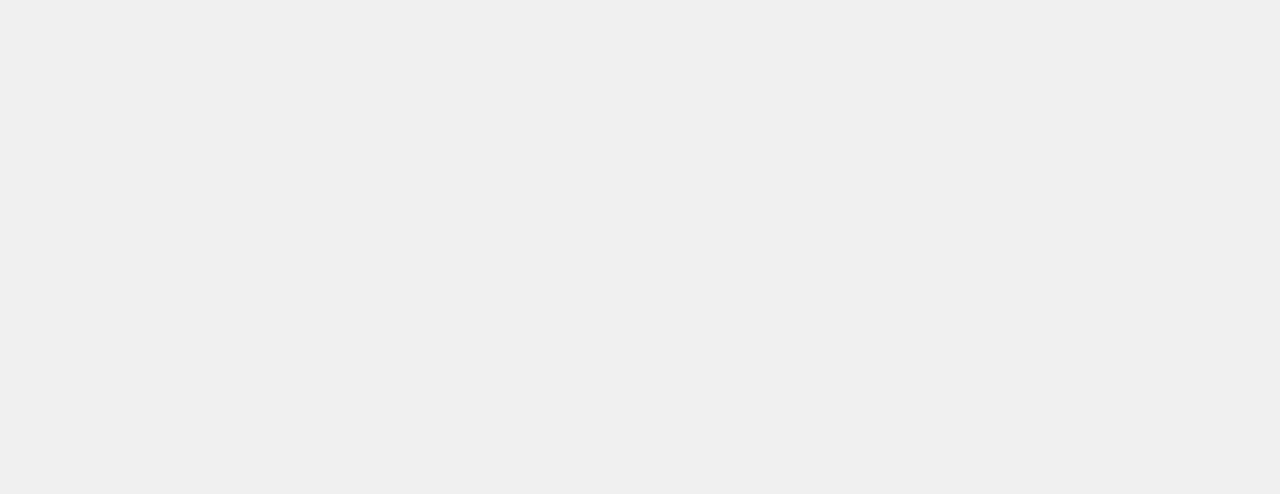
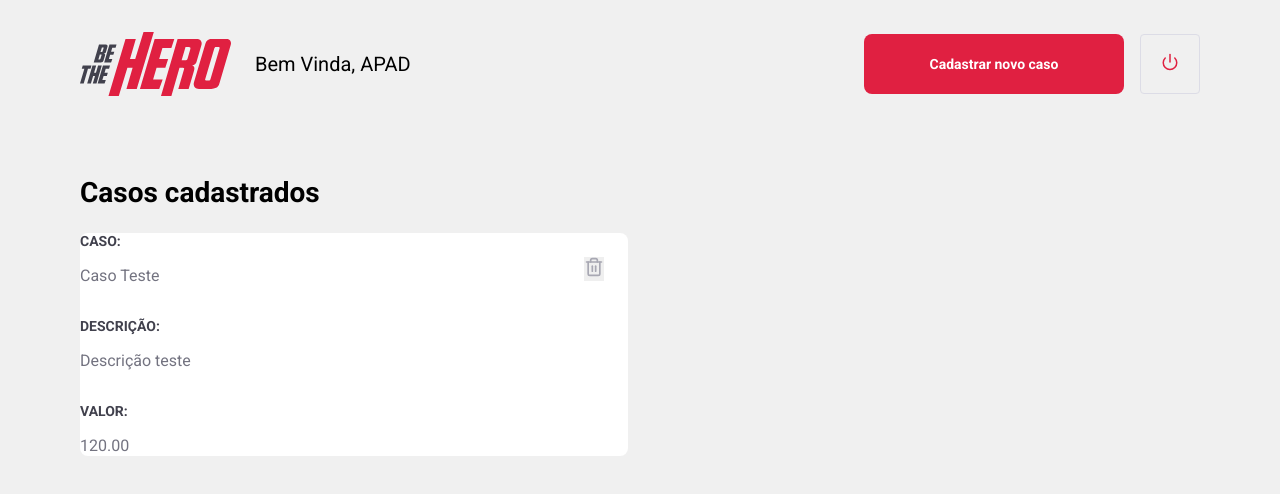
Before and after one commit to helenapaixao/Semana-Omnistack-11, a React (Create React App) app in the folder Frontend/: page /profile in a window 1280 px wide. Shown: the top 494 px of the page. Built offline with nearby package versions, Linux system fonts and the light colour scheme.

Commit message:
page profile done

```diff
--- a/Frontend/src/pages/Profile/index.js
+++ b/Frontend/src/pages/Profile/index.js
@@ -0,0 +1,36 @@
+import React from 'react';
+import logoImg from "../../assets/logo.svg";
+import {Link} from 'react-router-dom'
+import {FiPower, FiTrash2} from 'react-icons/fi'
+
+import './styles.css'
+
+export default function Profile() {
+  return (
+    <div className="profile-container">
+      <header>
+        <img src={logoImg} alt="Be The Heroe"/>
+        <span>Bem Vinda, APAD</span>
+        <Link className="button">Cadastrar novo caso</Link>
+        <button type="button">
+          <FiPower size={18} color="#E02041" />
+        </button>
+      </header>
+      <h1>Casos cadastrados</h1>
+      <ul>
+        <li>
+          <strong>CASO:</strong>
+          <p>Caso Teste</p>
+          <strong>DESCRIÇÃO:</strong>
+          <p>Descrição teste</p>
+          <strong>VALOR:</strong>
+          <p>120.00</p>
+          <button type="button">
+            <FiTrash2 size={20} color="#a8a8b3"/>
+          </button>
+        </li>
+      </ul>
+    </div>
+  )
+
+}
--- a/Frontend/src/pages/Profile/styles.css
+++ b/Frontend/src/pages/Profile/styles.css
@@ -0,0 +1,86 @@
+.profile-container {
+  width: 1000%;
+  max-width: 1180px;
+  padding: 0 30px;
+  margin: 32px auto;
+}
+
+.profile-container header {
+  display: flex;
+  align-items: center;
+}
+
+.profile-container header span {
+  font-size: 20px;
+  margin-left: 24px;
+}
+
+.profile-container header img {
+  height: 64px;
+}
+
+.profile-container header a {
+  width: 260px;
+  margin-left: auto;
+  margin-top: 0;
+}
+
+.profile-container header button{
+  height: 60px;
+  width: 60px;
+  border-radius: 4px;
+  border: 1px solid  #dcdce6;
+  background: transparent;
+  margin-left: 16px;
+
+}
+
+.profile-container header button:hover{
+  border-color: #9999;
+}
+
+.profile-container h1 {
+  margin-top: 80px;
+  margin-bottom: 24px;
+}
+
+.profile-container ul {
+  display: grid;
+  grid-template-columns: repeat(2,1fr);
+  grid-gap:24px;
+  list-style: none;
+}
+
+.profile-container ul li{
+  background: #FFF;
+  border-radius: 8px;
+  position: relative;
+}
+
+.profile-container ul li button {
+      position: absolute;
+      right: 24px;
+      top:24px;
+      border: 0;
+}
+
+.profile-container ul li button:hover{
+  opacity: 0.8;
+}
+
+.profile-container ul li strong{
+display: block;
+margin-bottom: 16px;
+color: #41414d;
+
+}
+
+.profile-container ul li  p + strong {
+  margin-top: 32px;
+}
+
+.profile-container ul li p {
+  color:#737380;
+  line-height: 21px;
+  font-size: 16px;
+}
--- a/Frontend/src/routes.js
+++ b/Frontend/src/routes.js
@@ -3,6 +3,7 @@
 
 import Logon from './pages/Logon';
 import Register from './pages/Register';
+import Profile from './pages/Profile';
 
 
 export default function Routes() {
@@ -12,6 +13,7 @@
     <Switch>
       <Route path="/" component={Logon} exact />
       <Route path="/register" component={Register}  />
+      <Route path="/profile" component={Profile}/>
     </Switch>
     </BrowserRouter>
   )
```
